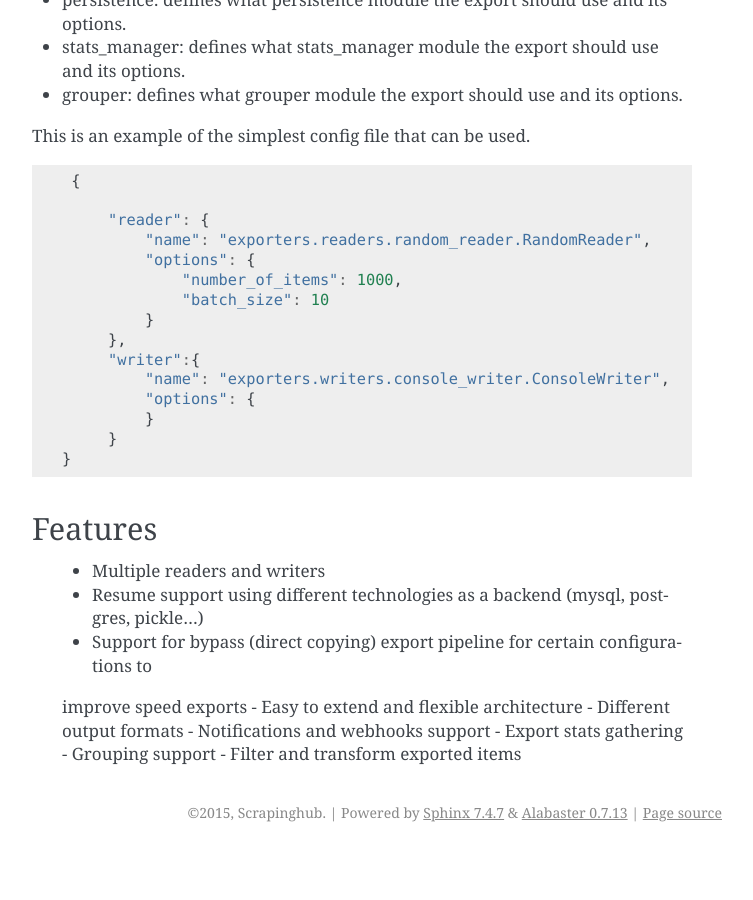
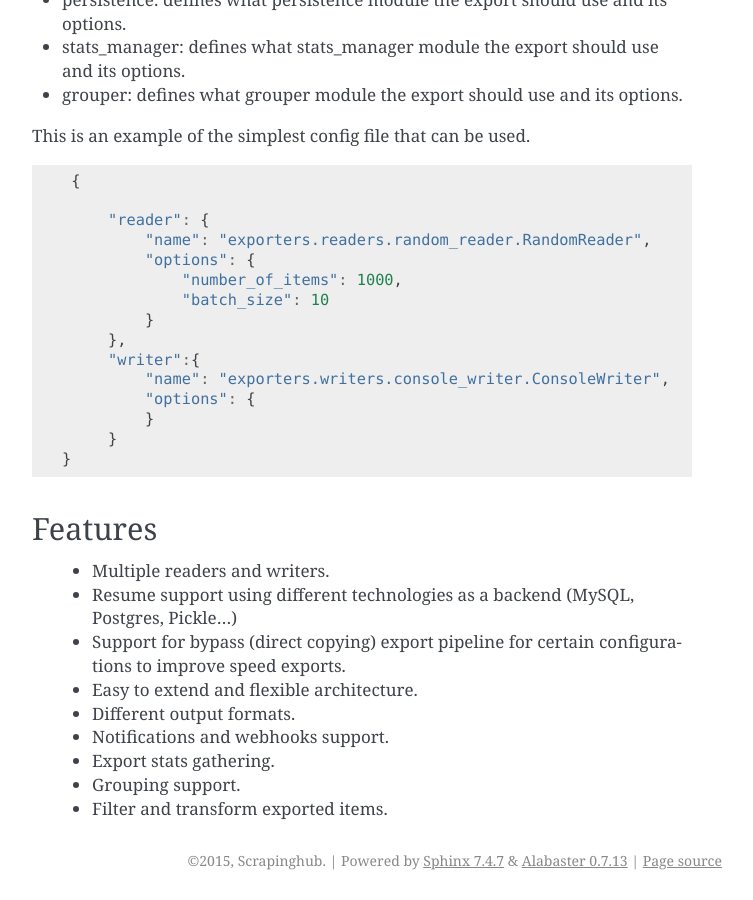
Before and after one commit to scrapinghub/exporters, a Sphinx documentation site: the page built from docs/exporters.rst, in a window 1280 px wide and 900 px high, scrolled down 1302 px. Shown: the whole window, without its empty margins (388-1141 px from the left). Built offline with Sphinx 7.4.7, drawn with Linux system fonts in a browser that asks for light colours; before the commit the page ends 2154 px from its top, so only the background shows below that; some of the changed text lies outside the part shown.

Commit message:
Edited docs - corrected spelling, grammar etc.

```diff
--- a/docs/docs.rst
+++ b/docs/docs.rst
@@ -28,7 +28,7 @@ Editing the docs
 
     make docs
 
-It will compile the docs with sphinx, open the compiled HTML docs in your browser and start watching for changes in the doc files (\*.rst) and recompiling the docs.
+You can then open the compiled HTML docs in your browser. You will need to compile whenever you make changes to the .rst files.
 
 3. Edit the doc files.
 
--- a/docs/exporters.rst
+++ b/docs/exporters.rst
@@ -60,13 +58,12 @@ This is an example of the simplest config file that can be used.
 Features
 --------
 
-    - Multiple readers and writers
-    - Resume support using different technologies as a backend (mysql, postgres, pickle...)
-    - Support for bypass (direct copying) export pipeline for certain configurations to
-    improve speed exports
-    - Easy to extend and flexible architecture
-    - Different output formats
-    - Notifications and webhooks support
-    - Export stats gathering
-    - Grouping support
-    - Filter and transform exported items
+    - Multiple readers and writers.
+    - Resume support using different technologies as a backend (MySQL, Postgres, Pickle...)
+    - Support for bypass (direct copying) export pipeline for certain configurations to improve speed exports.
+    - Easy to extend and flexible architecture.
+    - Different output formats.
+    - Notifications and webhooks support.
+    - Export stats gathering.
+    - Grouping support.
+    - Filter and transform exported items.
```
Also changed, not shown: other parts of docs/exporters.rst (+4 -6 lines), docs/modules.rst (+12 -15 lines), docs/tutorials.rst (+4 -6 lines).
